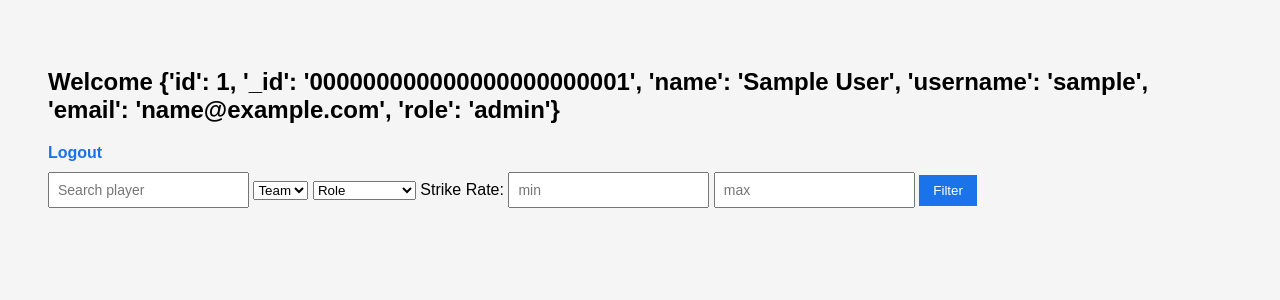
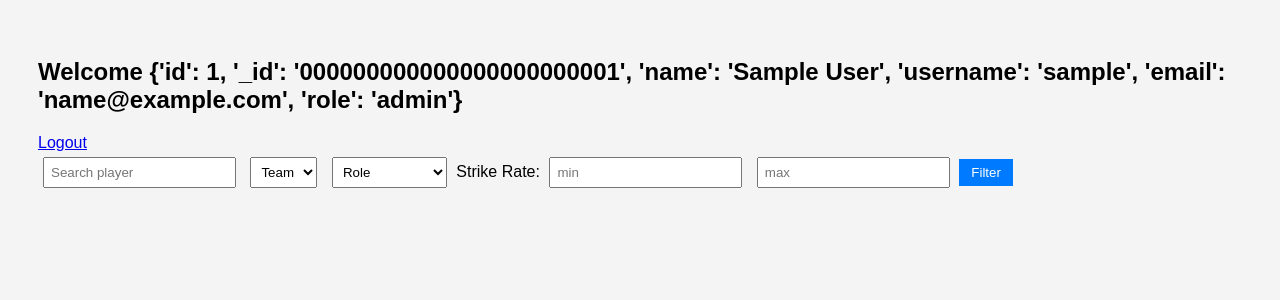
Before and after one commit to TanviKhanvilkar-blip/SSDI-player-auction, a Flask app: page / in a window 1280 px wide. Shown: the top 300 px of the page. Run offline with Flask 3, Linux system fonts and the light colour scheme; the visitor is signed in with stand-in values (Sample User, id 1); data that the repository does not hold is empty; some libraries are stand-ins or nearby versions.

Commit message:
Refactor CSS styles for body and card components
Updated styles for body, button, and card elements.

```diff
--- a/static/style.css
+++ b/static/style.css
@@ -1,41 +1,36 @@
 body{
 font-family:Arial;
-background:#f5f5f5;
-padding:40px;
+background:#f4f4f4;
+padding:30px;
 }
 
-h1{
-color:#333;
+.grid{
+display:grid;
+grid-template-columns:repeat(auto-fill,minmax(250px,1fr));
+gap:20px;
+margin-top:30px;
 }
 
-ul{
-list-style:none;
-padding:0;
+.card{
+background:white;
+padding:20px;
+border-radius:10px;
+box-shadow:0 2px 8px rgba(0,0,0,0.1);
 }
 
-li{
-background:white;
-padding:12px;
-margin:8px 0;
-border-radius:6px;
-}
-
-a{
-text-decoration:none;
-color:#1a73e8;
-font-weight:bold;
-}
-
-input{
-padding:8px;
-font-size:14px;
-margin-top:10px;
+.card h3{
+margin-top:0;
 }
 
 button{
-padding:8px 14px;
-background:#1a73e8;
+background:#007bff;
 color:white;
 border:none;
+padding:6px 12px;
 cursor:pointer;
 }
+
+input,select{
+padding:6px;
+margin:5px;
+}
```
